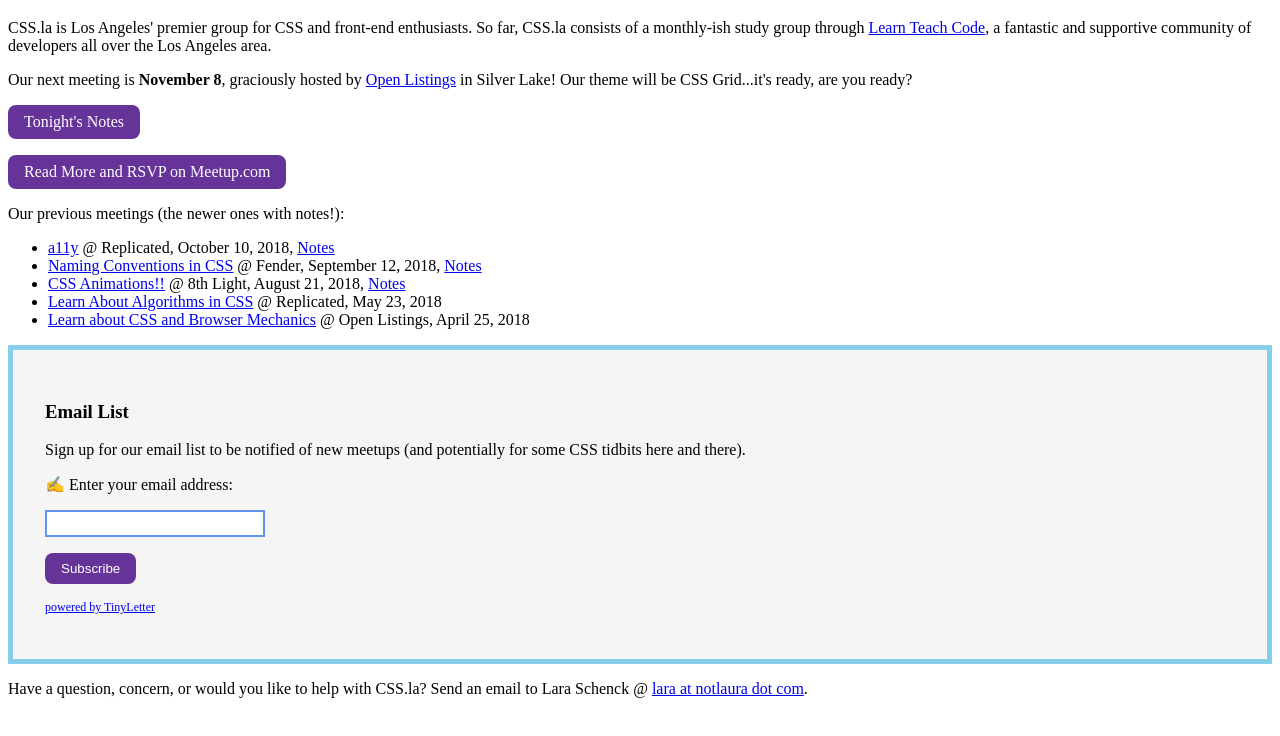
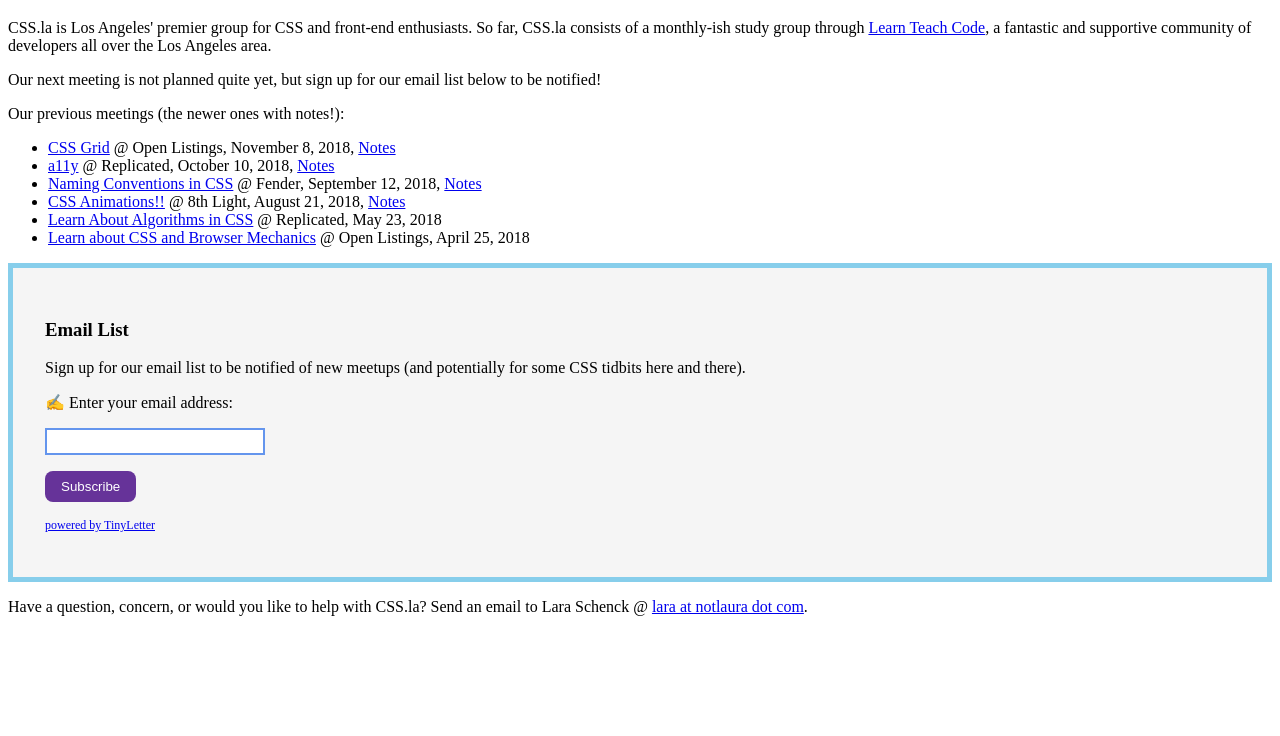
Before and after one commit to css-la/css.la.2018, a Gatsby site: page / in a window 1280 px wide. Shown: the part 62-798 px from the top of the page. Built offline with nearby package versions, Linux system fonts and the light colour scheme; Gatsby itself is replaced by a stand-in of ours.

Commit message:
Update page

```diff
--- a/src/pages/index.js
+++ b/src/pages/index.js
@@ -7,15 +7,10 @@
   <main>
     <h1>Welcome to CSS.la 🌴</h1>
     <p>CSS.la is Los Angeles' premier group for CSS and front-end enthusiasts. So far, CSS.la consists of a monthly-ish study group through <a href="https://www.meetup.com/LearnTeachCode/">Learn Teach Code</a>, a fantastic and supportive community of developers all over the Los Angeles area.</p>
-    <p>Our next meeting is <strong>November 8</strong>, graciously hosted by <a href="https://www.openlistings.com/">Open Listings</a> in Silver Lake! Our theme will be CSS Grid...it's ready, are you ready?</p>
-	<div className="spacer">
-		<a className="button" href= "https://paper.dropbox.com/doc/CSS.la-6-Using-CSS-Grid-Today--ARVrAD9w~dGrR_I_wu0gIfNPAg-kBtl03ocCi84NjDbs1dEB">Tonight's Notes</a>
-    </div>
-    <div className="spacer">
-		<a className="button" href= "https://www.meetup.com/LearnTeachCode/events/255433621/">Read More and RSVP on Meetup.com</a>
-    </div>
+    <p>Our next meeting is not planned quite yet, but sign up for our email list below to be notified!</p>
     <p>Our previous meetings (the newer ones with notes!):</p>
     <ul>
+		<li><a href="https://www.meetup.com/LearnTeachCode/events/255433621/">CSS Grid</a> @ Open Listings, November 8, 2018, <a href="https://paper.dropbox.com/doc/CSS.la-6-Using-CSS-Grid-Today--ARVrAD9w~dGrR_I_wu0gIfNPAg-kBtl03ocCi84NjDbs1dEB">Notes</a></li>
 		<li><a href="https://www.meetup.com/LearnTeachCode/events/254676315/">a11y</a> @ Replicated, October 10, 2018, <a href="https://paper.dropbox.com/doc/CSS.la-5-a11y-Accessibility--AO96X1eWzh9_V4eSEXhPC_nGAg-FWnNCYELcMICEuhZqkwng">Notes</a></li>
 		<li><a href="https://www.meetup.com/LearnTeachCode/events/253679813/">Naming Conventions in CSS</a> @ Fender, September 12, 2018, <a href="https://paper.dropbox.com/doc/CSS.la-4-Naming-Conventions-in-CSS--AMm_gQrSk6NDxcdnsPpeSD0BAg-NNwsgZES3OpJAOINatkO3">Notes</a></li>
 		<li><a href="https://www.meetup.com/LearnTeachCode/events/253492626/">CSS Animations!!</a> @ 8th Light, August 21, 2018, <a href="https://paper.dropbox.com/doc/CSS.la-3-CSS-Animations-YGMB8TFeAka4O5jsLhvD5">Notes</a></li>
```
